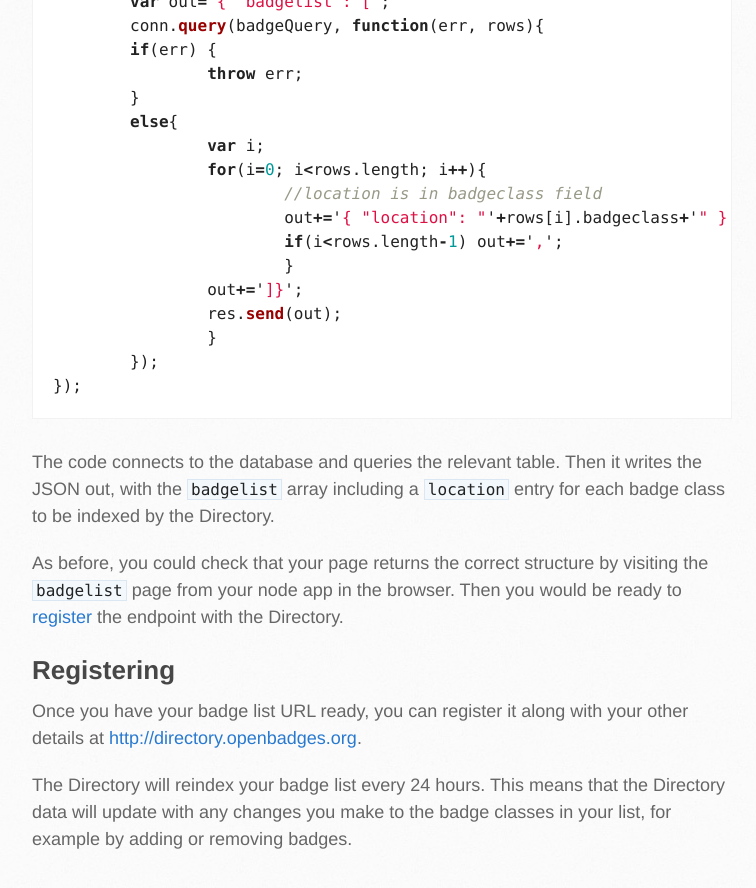
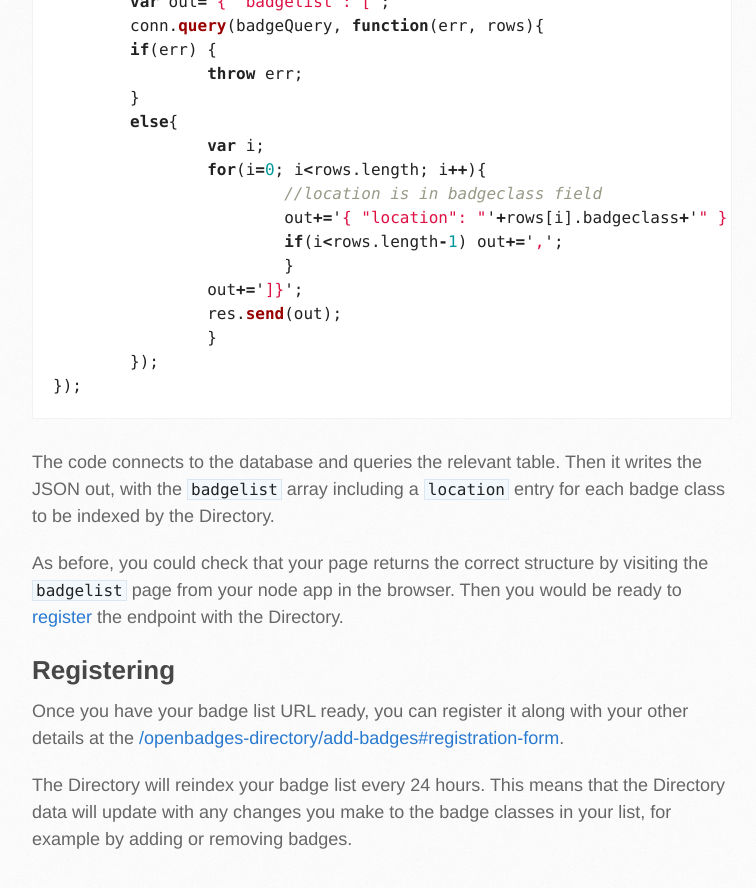
Before and after one commit to OpenWorksGroup/openbadges-directory, a Jekyll site: the page built from badgelist-endpoint.markdown, in a window 1280 px wide and 900 px high, scrolled down 3241 px. Shown: the top 888 px of the window, without its empty margins (138-894 px from the left). Built offline with Jekyll 4.4.1, drawn with Linux system fonts in a browser that asks for light colours; Markdown is read by kramdown in place of the engine named in the settings.

Commit message:
Correcting links

```diff
--- a/add-badges.markdown
+++ b/add-badges.markdown
@@ -65,6 +65,8 @@ The Directory would expect to find a valid badge class JSON listing at the speci
 
 For more guidance on creating your badge list (including BadgeKit users), see [The Badge List Endpoint](badgelist-endpoint).
 
+---------------------------------------
+
 <a name="#registration-form" /></a>
 ## Registration Form
 
--- a/badgelist-endpoint.markdown
+++ b/badgelist-endpoint.markdown
@@ -134,6 +134,6 @@ As before, you could check that your page returns the correct structure by visit
 <a name="register"></a>
 ## Registering
 
-Once you have your badge list URL ready, you can register it along with your other details at [http://directory.openbadges.org](http://directory.openbadges.org).
+Once you have your badge list URL ready, you can register it along with your other details at the [/openbadges-directory/add-badges#registration-form](Registration Form).
 
 The Directory will reindex your badge list every 24 hours. This means that the Directory data will update with any changes you make to the badge classes in your list, for example by adding or removing badges.
```
